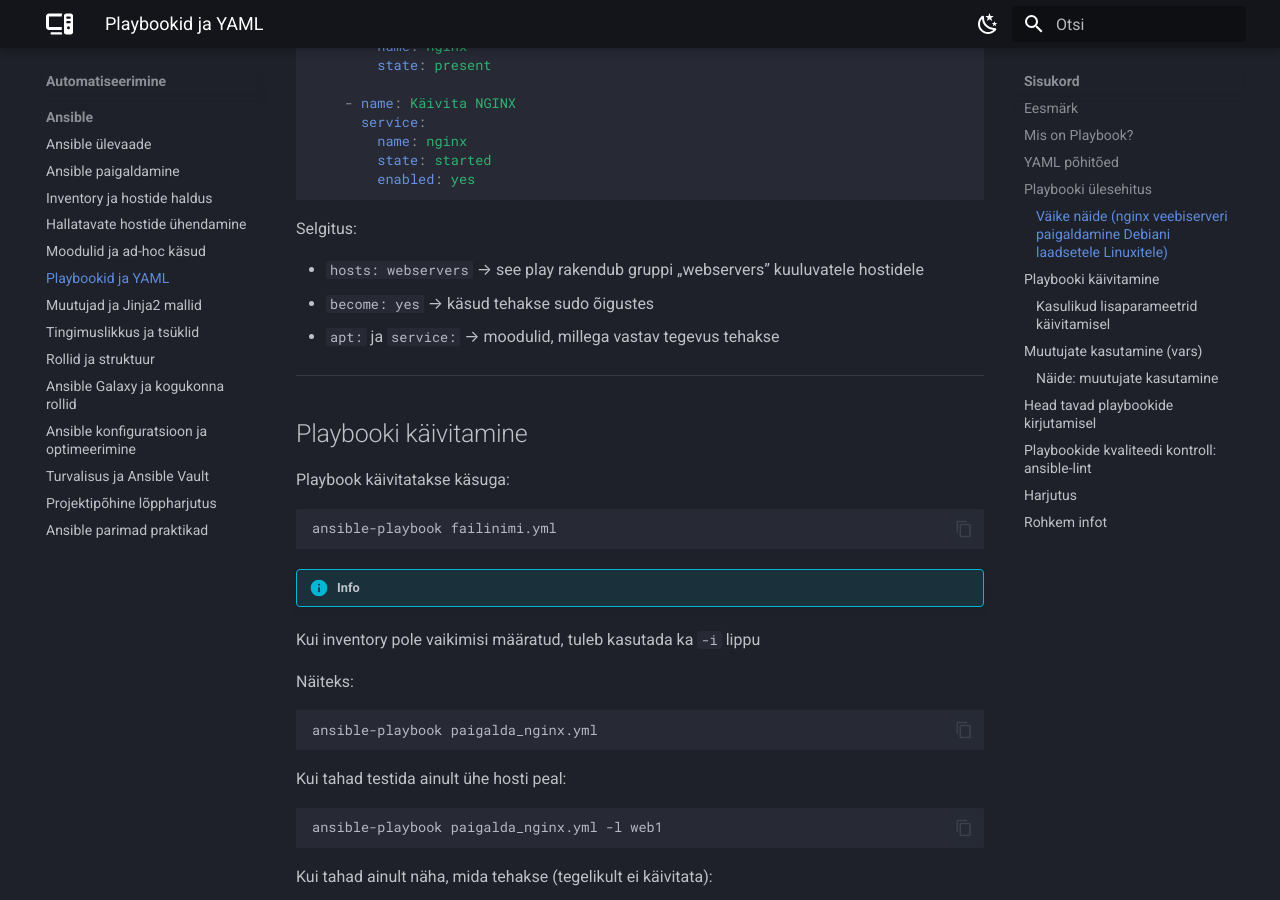
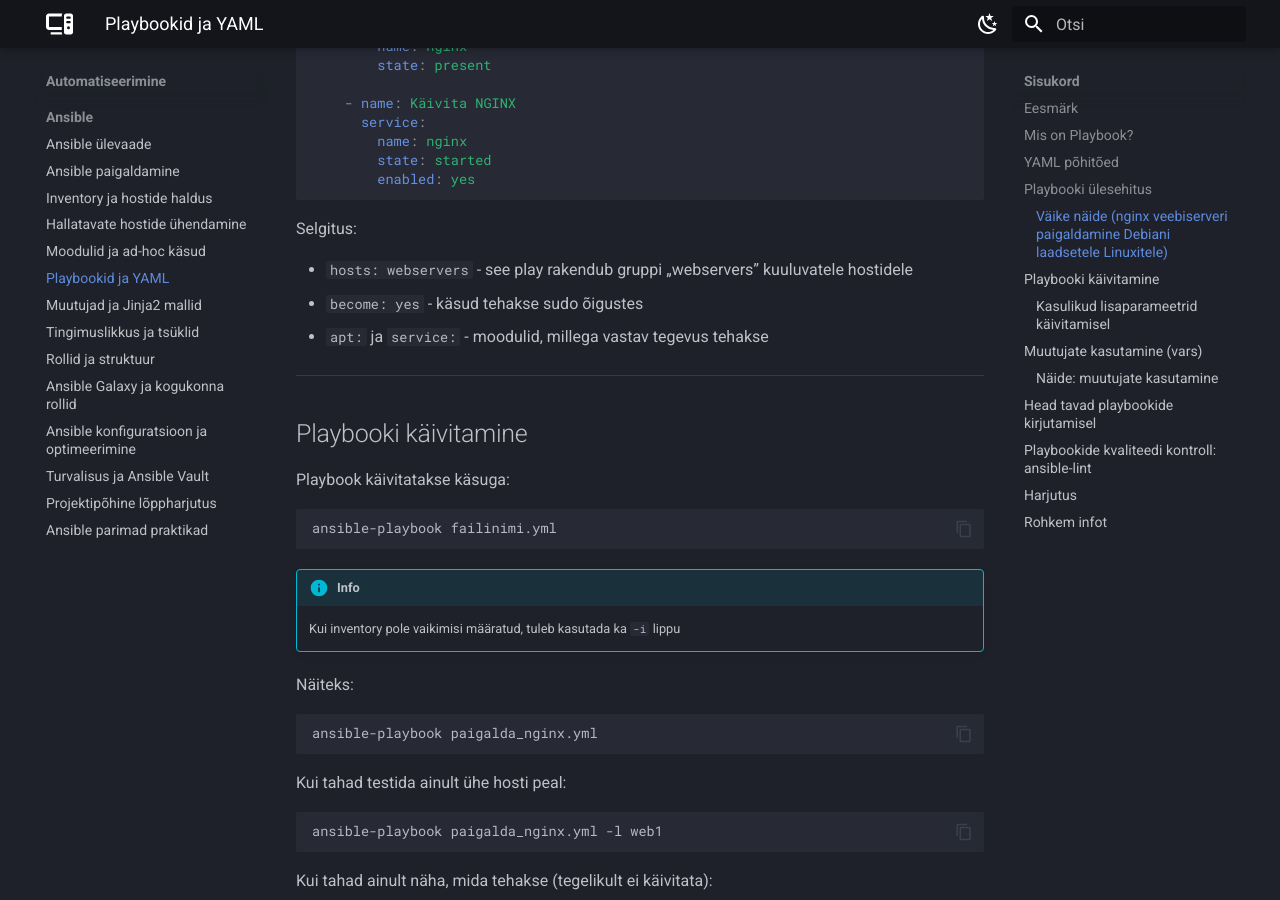
Before and after one commit to priitpaap/priitpaap.github.io, an MkDocs documentation site: the page built from docs/ansible/ansibleplaybooks.md, in a window 1280 px wide and 900 px high, scrolled down 1990 px. Built offline with MkDocs 1.6.1 and Material for MkDocs 9.7.7, drawn with Linux system fonts in a browser that asks for light colours.

````diff
--- a/docs/ansible/ansibleplaybooks.md
+++ b/docs/ansible/ansibleplaybooks.md
@@ -85,9 +85,9 @@ Kui ühe play all on palju tasks’e, täidetakse need järjestikku.
 
 Selgitus:
 
-- `hosts: webservers` → see play rakendub gruppi „webservers” kuuluvatele hostidele
-- `become: yes` → käsud tehakse sudo õigustes
-- `apt:` ja `service:` → moodulid, millega vastav tegevus tehakse
+- `hosts: webservers` - see play rakendub gruppi „webservers” kuuluvatele hostidele
+- `become: yes` - käsud tehakse sudo õigustes
+- `apt:` ja `service:` - moodulid, millega vastav tegevus tehakse
 
 ---
 
@@ -100,7 +100,7 @@ ansible-playbook failinimi.yml
 ```
 
 !!! info
-  Kui inventory pole vaikimisi määratud, tuleb kasutada ka `-i` lippu
+    Kui inventory pole vaikimisi määratud, tuleb kasutada ka `-i` lippu
 
 Näiteks:
 
@@ -121,7 +121,7 @@ ansible-playbook paigalda_nginx.yml --check
 ```
 
 !!! info
-  `--check` ei garanteeri 100% identsust tegeliku jooksuga (nt mõne mooduli puhul ei saa muutust ette ennustada)
+    `--check` ei garanteeri 100% identsust tegeliku jooksuga (nt mõne mooduli puhul ei saa muutust ette ennustada)
 
 
 Playbookid, mis vajavad  ülesannete (tasks) jaoks *become* (sudo) õigusi, saab käivitada nii:
````
